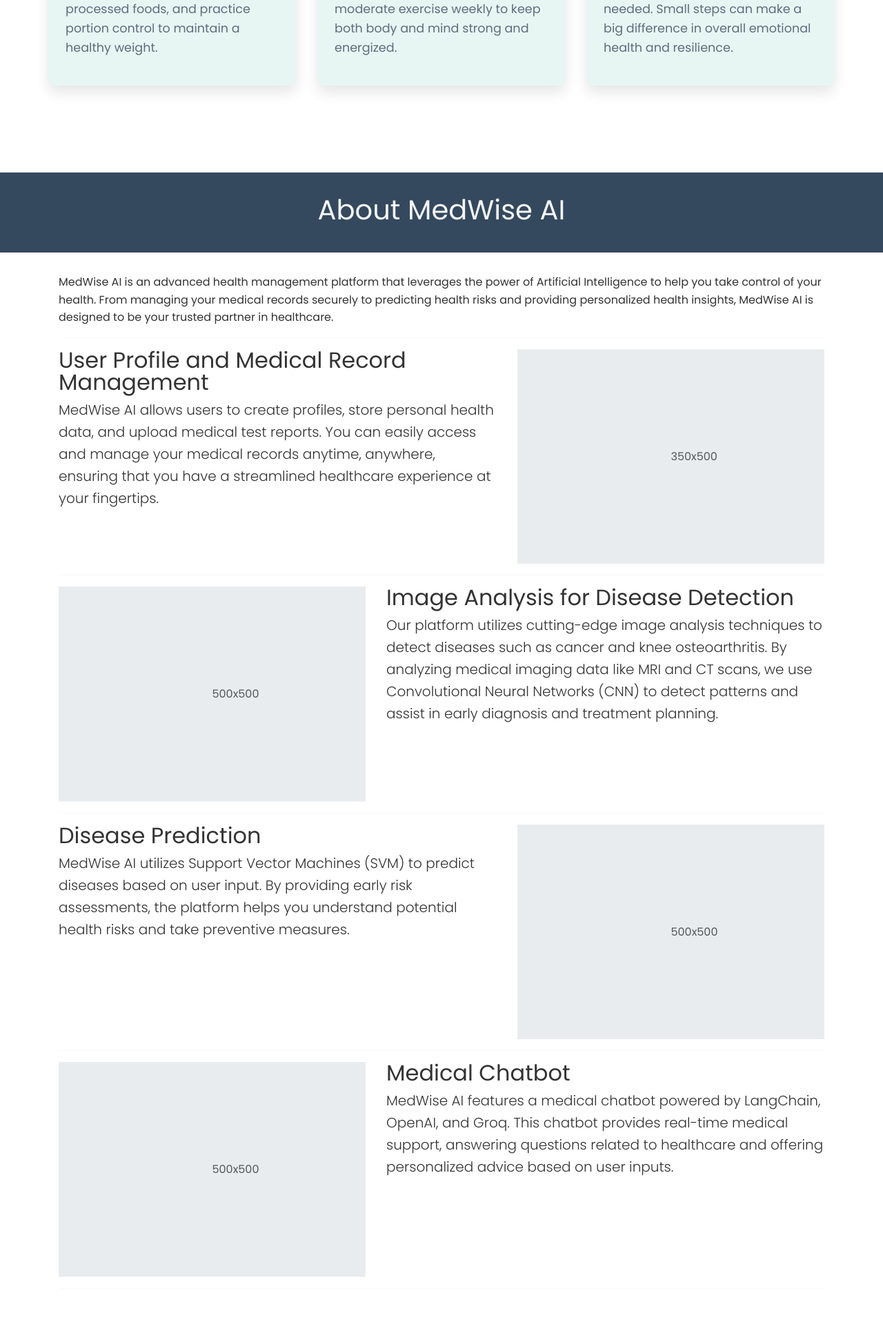
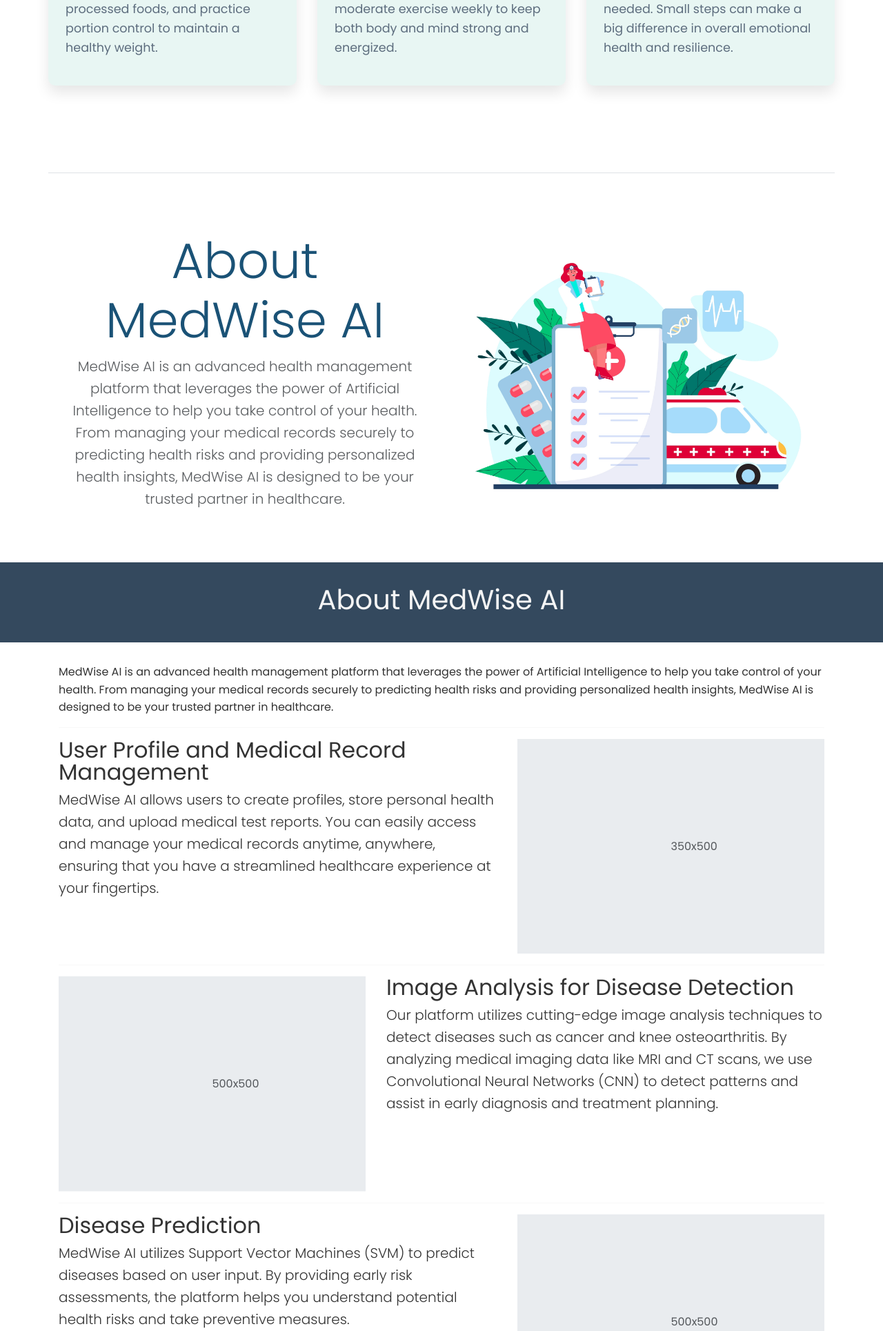
Before and after one commit to subhashit/AI-based-Medical-Web-Application, a Flask app: page / in a window 1280 px wide. Shown: the part 1340-3269 px from the top of the page at 69% size. Run offline with Flask 3, Linux system fonts and the light colour scheme; some libraries are stand-ins or nearby versions.

Commit message:
home page about section updated

```diff
--- a/medical_app/static/css/home.css
+++ b/medical_app/static/css/home.css
@@ -2,7 +2,7 @@
     font-family: 'Poppins', sans-serif;
     margin: 0;
     padding: 0;
-    background-color: #f0f4f8;
+    background-color: white;
     color: #333;
     line-height: 1.6;
     display: flex;
@@ -159,31 +159,17 @@
     color: #5D6D7E;
 }
 
-footer {
-    background-color: #34495e;
-    color: white;
-    text-align: center;
-    padding: 20px 0;
-    margin-top: auto;
+/* About Section */
+
+.about-div h1{
+    color: #1A5276;
 }
 
-footer p {
-    color: white;
-    margin: 0;
+.about-div p {
+    color: #555555;
 }
 
-/* Animation */
-@keyframes fadeIn {
-    0% {
-        opacity: 0;
-    }
-
-    100% {
-        opacity: 1;
-    }
-}
-
-/* About Section */
+/* Services section */
 
 #about-heading {
     background-color: #34495e;
@@ -284,3 +270,27 @@
 .hrStyle {
     border: 1px solid #33333381;
 }
+
+footer {
+    background-color: #34495e;
+    color: white;
+    text-align: center;
+    padding: 20px 0;
+    margin-top: auto;
+}
+
+footer p {
+    color: white;
+    margin: 0;
+}
+
+/* Animation */
+@keyframes fadeIn {
+    0% {
+        opacity: 0;
+    }
+
+    100% {
+        opacity: 1;
+    }
+}
--- a/medical_app/templates/home.html
+++ b/medical_app/templates/home.html
@@ -41,7 +41,7 @@
     <!-- Blog Section -->
     <section class="blog-section">
         <h2>Health Tips & Insights</h2>
-        <div class="container blog-container">
+        <div class="container border-bottom blog-container">
             <div class="row">
                 <div class="col-md-4">
                     <div class="blog-card">
@@ -66,6 +66,37 @@
     </section>
 
     <!-- about -->
+
+    <section class="pt-4 pt-md-11">
+        <div class="container  about-div">
+          <div class="row align-items-center">
+            <div class="col-12 col-md-5 col-lg-6 order-md-2">
+
+              <!-- Image -->
+              <img src="{{ url_for('static', filename='images/about-img.png') }}" class="img-fluid mw-md-150 mw-lg-130 mb-6 mb-md-0 aos-init aos-animate" alt="..." data-aos="fade-up" data-aos-delay="100">
+
+            </div>
+            <div class="col-12 col-md-7 col-lg-6 order-md-1 aos-init aos-animate" data-aos="fade-up">
+
+              <!-- Heading -->
+              <h1 class="display-3 text-center text-md-start">
+                About MedWise AI <br>
+              </h1>
+
+              <!-- Text -->
+              <p class="lead text-center text-md-start text-body-secondary mb-6 mb-lg-8">
+                MedWise AI is an advanced health management platform that leverages the power of Artificial Intelligence
+                to help you take control of your health. From managing your medical records securely to predicting
+                health risks and providing personalized health insights, MedWise AI is designed to be your trusted
+                partner in healthcare.
+              </p>
+            </div>
+          </div> <!-- / .row -->
+        </div> <!-- / .container -->
+      </section>
+
+      <!-- features -->
+
     <section class="about-section">
         <div id="about-heading">
             <h1 class="about-heading-h1">About MedWise AI</h1>
```
